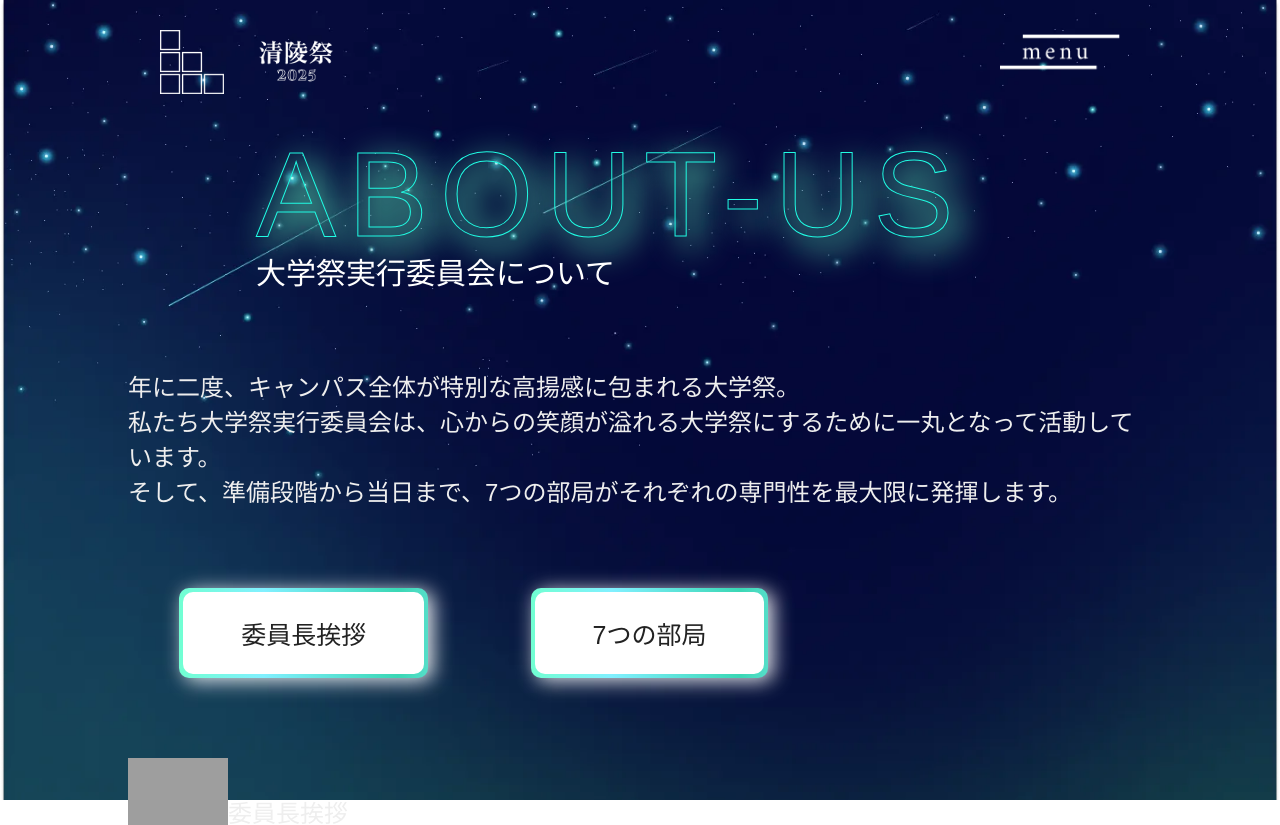
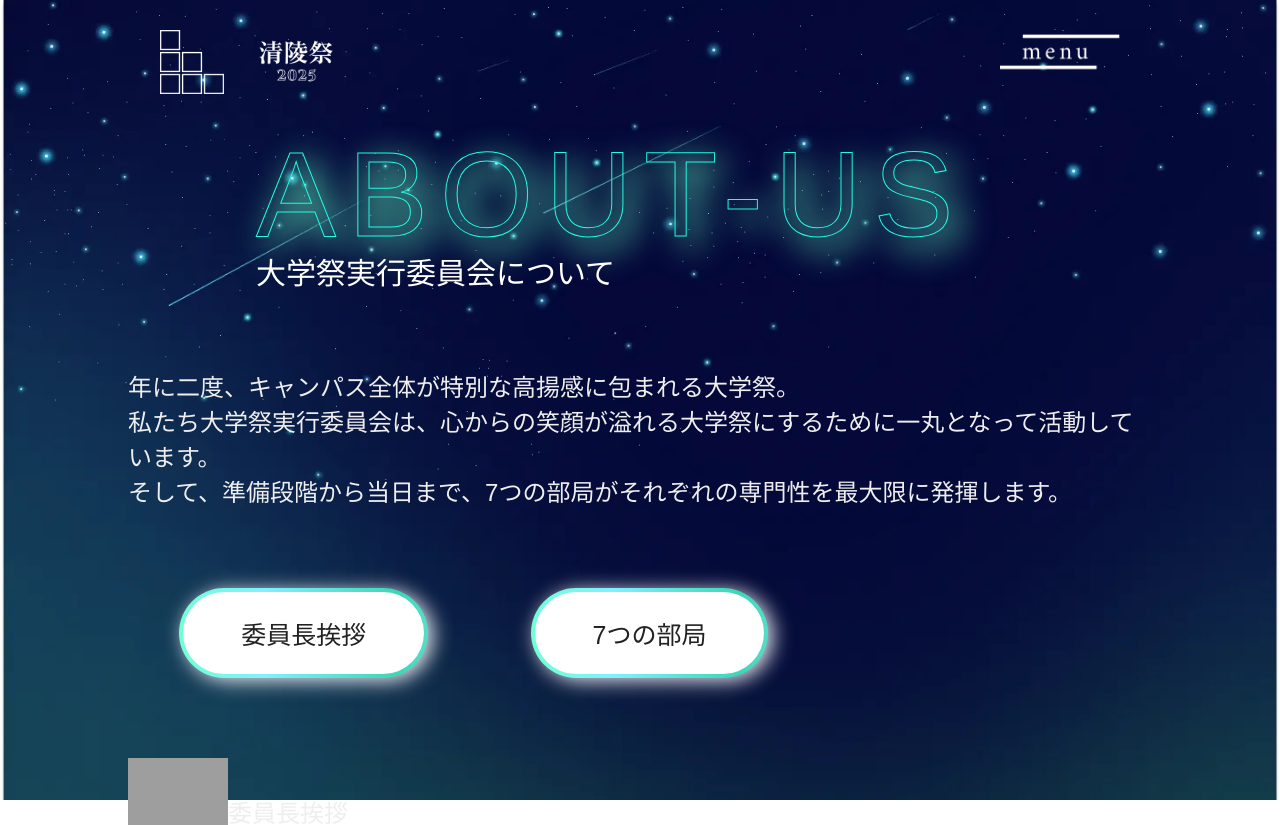
Before and after one commit to ynufes-tech/ynufes-seiryo25, a Nuxt app: page /about-us in a window 1280 px wide. Shown: the top 825 px of the page. Built offline with nearby package versions, Linux system fonts and the light colour scheme; grey boxes are pictures that could not be loaded; a web font is replaced by a local one.

Commit message:
radius修正

```diff
--- a/components/ColorButton.vue
+++ b/components/ColorButton.vue
@@ -39,7 +39,7 @@ const props = defineProps({
   display: inline-flex;
   align-items: center;
   justify-content: center;
-  border-radius: 10px;
+  border-radius: inherit;
   padding: 2px; // 枠線として使う余白
   background: linear-gradient(
     90deg,
@@ -61,7 +61,7 @@ const props = defineProps({
     content: '';
     position: absolute;
     inset: 4px;
-    border-radius: 10px;
+    border-radius: inherit;
     background: #fff;
     transition: all 0.4s ease;
     z-index: 1;
--- a/pages/about-us/index.vue
+++ b/pages/about-us/index.vue
@@ -335,6 +335,10 @@ const hideDropdown = () => {
     }
 }
 
+.rounded-button {
+    border-radius: 50px;
+}
+
 .buttons {
     display: flex;
     margin-top: 10vh;
--- a/pages/news/index.vue
+++ b/pages/news/index.vue
@@ -51,6 +51,7 @@ useHead({
 
 .news-title {
     margin: 6vh 0 3rem;
+    border-radius: 15px;
     @include md {
         margin: 3vh 0 3rem;
     }
```
